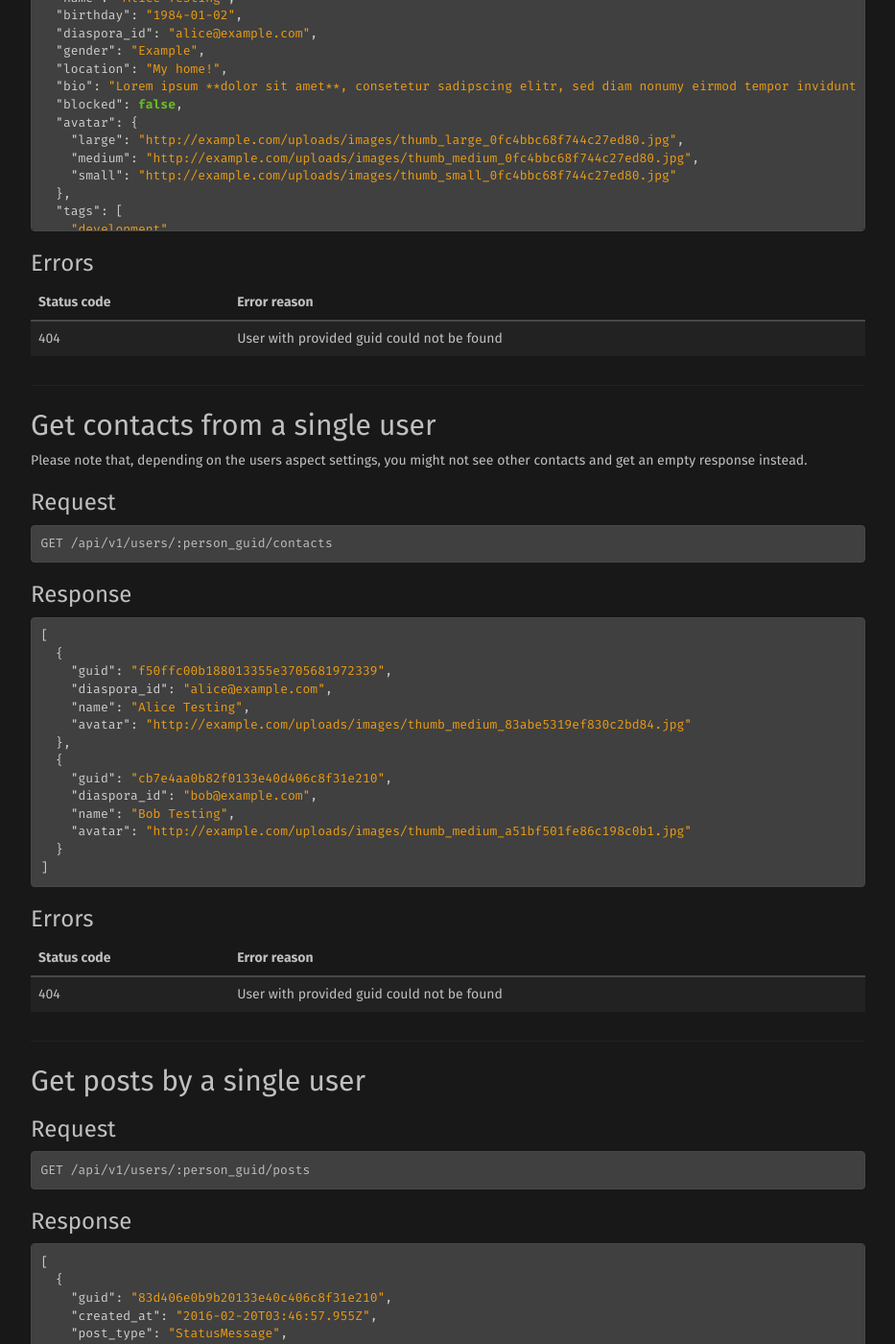
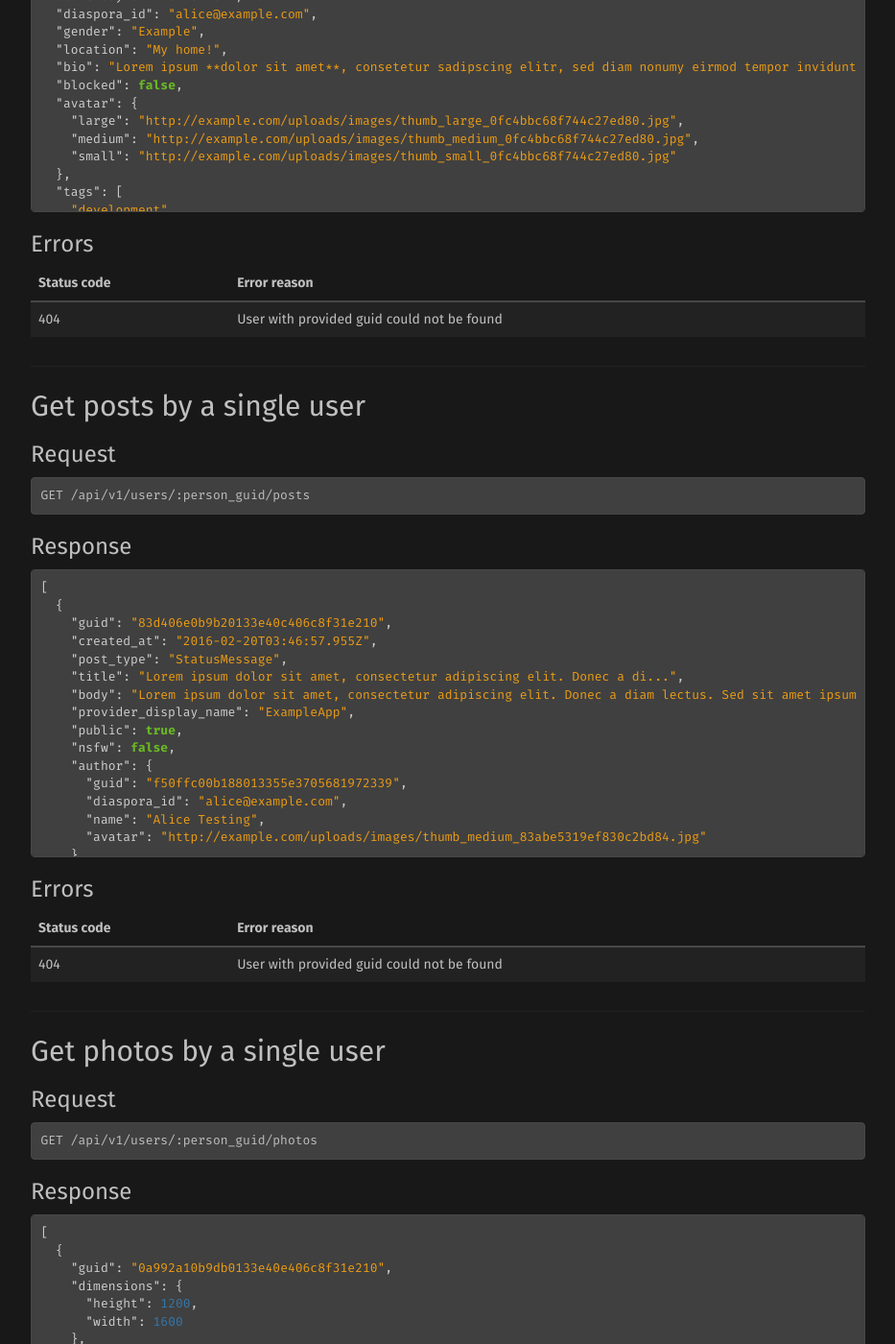
Before and after one commit to diaspora/api-documentation, a Jekyll site: the page built from _routes/users.md, in a window 1280 px wide and 1400 px high, scrolled down 2426 px. Shown: the whole window at 96% size, without its empty margins (323-1256 px from the left). Built offline with Jekyll 4.4.1, drawn with Linux system fonts in a browser that asks for light colours; some of the changed text lies outside the part shown.

Commit message:
users: reading user's contacts was removed from diaspora

```diff
--- a/_routes/users.md
+++ b/_routes/users.md
@@ -152,41 +152,6 @@ GET /api/v1/users/:person_guid
 | ----------- | ------------------------------------------ |
 | 404         | User with provided guid could not be found |
 
-## Get contacts from a single user
-
-Please note that, depending on the users aspect settings, you might not see other contacts and get an empty response instead.
-
-### Request
-
-~~~
-GET /api/v1/users/:person_guid/contacts
-~~~
-
-### Response
-
-~~~json
-[
-  {
-    "guid": "f50ffc00b188013355e3705681972339",
-    "diaspora_id": "alice@example.com",
-    "name": "Alice Testing",
-    "avatar": "http://example.com/uploads/images/thumb_medium_83abe5319ef830c2bd84.jpg"
-  },
-  {
-    "guid": "cb7e4aa0b82f0133e40d406c8f31e210",
-    "diaspora_id": "bob@example.com",
-    "name": "Bob Testing",
-    "avatar": "http://example.com/uploads/images/thumb_medium_a51bf501fe86c198c0b1.jpg"
-  }
-]
-~~~
-
-### Errors
-
-| Status code | Error reason                               |
-| ----------- | ------------------------------------------ |
-| 404         | User with provided guid could not be found |
-
 ## Get posts by a single user
 
 ### Request
```
